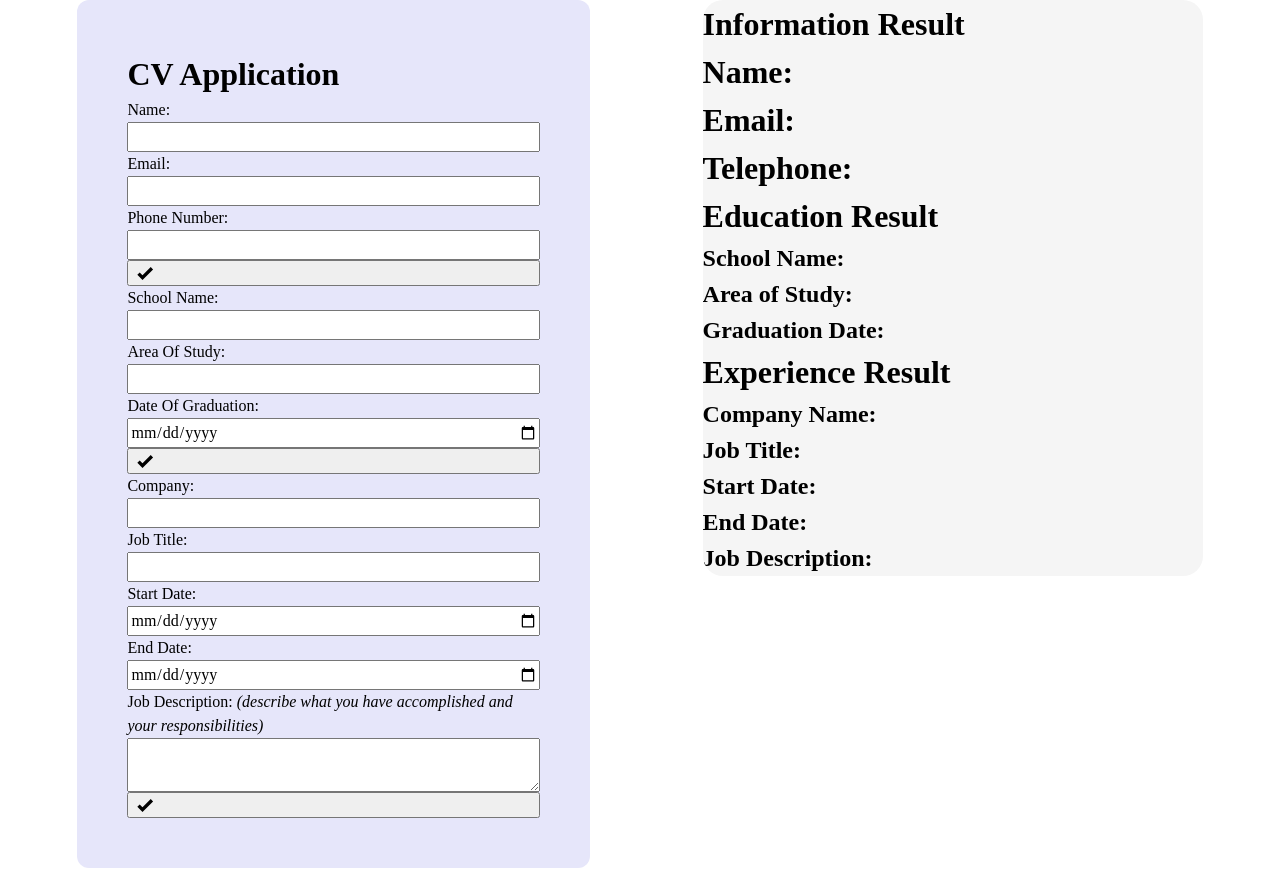
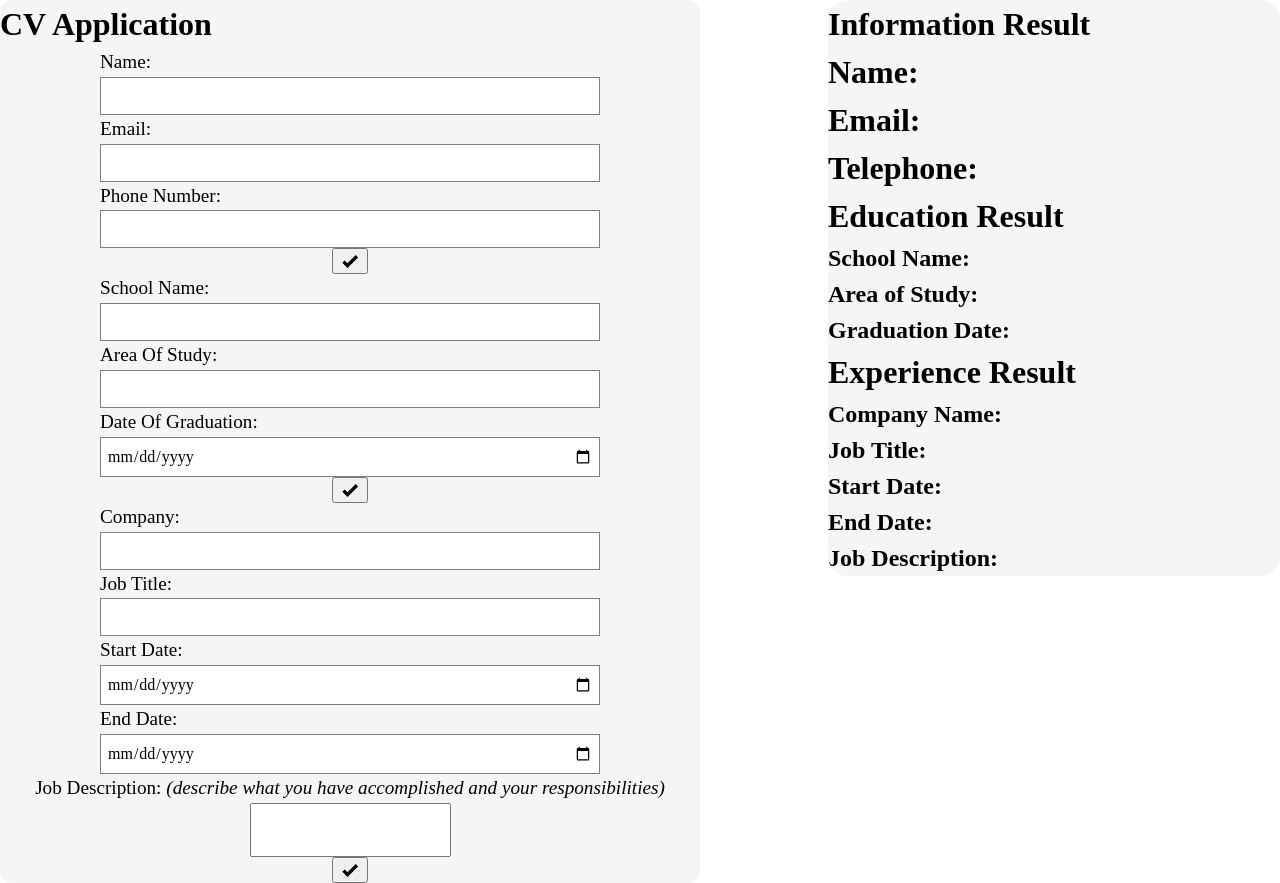
Before and after one commit to SeasonedSoup/CV-Application, a React (Vite) app: page / in a window 1280 px wide. Built offline with nearby package versions, Linux system fonts and the light colour scheme.

Commit message:
Impove style on form, label and inputs

```diff
--- a/src/components/EducationForm.jsx
+++ b/src/components/EducationForm.jsx
@@ -33,7 +33,7 @@ function EducationForm({data, setData, submitted, setSubmitted}) {
     if (submitted) {
         return (
             <>
-                <h1>Form Finished! Edit Here -&gt;</h1>
+                <h1>Form Submitted. Click Here to Edit!</h1>
                 <button type="button" onClick={() => setSubmitted(prev => ({...prev, education: false})) }>
                     <img src={editSvg} alt="EditButton" style={{width: '20px', height: '20px'}} />
                 </button>
@@ -42,14 +42,21 @@ function EducationForm({data, setData, submitted, setSubmitted}) {
     }
     return (
         <form onSubmit={handleSubmit}>
-            <label htmlFor="schoolName">School Name:</label>
-            <CustomInput type="text" id="schoolName" name="schoolName" value={formData.schoolName} updateData={(value) => handleChange("schoolName", value)}/>
-
-            <label htmlFor="areaOfStudy">Area Of Study:</label>
-            <CustomInput type="text" id="areaOfStudy" name="areaOfStudy" value={formData.areaOfStudy} updateData={(value) => handleChange("areaOfStudy", value)}/>
-
-            <label htmlFor="graduationDate">Date Of Graduation: </label>
-            <CustomInput type="date" id="graduationDate" name="graduationDate" value={formData.graduationDate} updateData={(value) => handleChange("graduationDate", value)}/>
+            <p className="input">
+                <label htmlFor="schoolName">School Name:</label>
+                <CustomInput type="text" id="schoolName" name="schoolName" value={formData.schoolName}
+                updateData={(value) => handleChange("schoolName", value)}/>
+            </p>
+            <p className="input">
+                <label htmlFor="areaOfStudy">Area Of Study:</label>
+                <CustomInput type="text" id="areaOfStudy" name="areaOfStudy" value={formData.areaOfStudy}
+                updateData={(value) => handleChange("areaOfStudy", value)}/>
+            </p>
+            <p className="input">
+                <label htmlFor="graduationDate">Date Of Graduation: </label>
+                <CustomInput type="date" id="graduationDate" name="graduationDate" value={formData.graduationDate}
+                updateData={(value) => handleChange("graduationDate", value)}/>
+            </p>
 
             <button type="submit">
                 <img src={submitSvg} alt="SubmitButton" style={{width: '20px', height: '20px'}}/>
--- a/src/components/ExperienceForm.jsx
+++ b/src/components/ExperienceForm.jsx
@@ -47,7 +47,7 @@ function ExperienceForm({data, setData, submitted, setSubmitted}) {
     if (submitted) {
         return (
             <>
-                <h1>Form is Finished Click Here To Edit!</h1>
+                <h1>Form Submitted. Click Here To Edit!</h1>
                 <button type="button" onClick={() => setSubmitted(prev => ({...prev, experience: false})) }>
                     <img src={editSvg} alt="EditButton" style={{width: '20px', height: '20px'}} />
                 </button>
@@ -57,20 +57,31 @@ function ExperienceForm({data, setData, submitted, setSubmitted}) {
 
     return (
         <form onSubmit={handleSubmit}>
-            <label htmlFor="company">Company: </label>
-            <CustomInput type="text" id="company" name="company" value={formData.company} updateData={(value) => handleChange("company", value)}/>
+            <p className="input">
+                <label htmlFor="company">Company: </label>
+                <CustomInput type="text" id="company" name="company" value={formData.company}
+                updateData={(value) => handleChange("company", value)}/>
+            </p>
+            <p className="input">
+                <label htmlFor="jobTitle">Job Title: </label>
+                <CustomInput type="text" id="jobTitle" name="jobTitle" value={formData.jobTitle}
+                updateData={(value) => handleChange("jobTitle", value)}/>
+            </p>
+            <p className="input">
+            <label htmlFor="startDate">Start Date: </label>
+            <CustomInput type="date" id="startDate" name="startDate" value={formData.startDate}
+            updateData={(value) => handleChange("startDate", value)}/>
+            </p>
 
-            <label htmlFor="jobTitle">Job Title: </label>
-            <CustomInput type="text" id="jobTitle" name="jobTitle" value={formData.jobTitle} updateData={(value) => handleChange("jobTitle", value)}/>
-
-            <label htmlFor="startDate">Start Date: </label>
-            <CustomInput type="date" id="startDate" name="startDate" value={formData.startDate} updateData={(value) => handleChange("startDate", value)}/>
-
+            <p className="input">
             <label htmlFor="endDate">End Date: </label>
-            <CustomInput type="date" id="endDate" name="endDate" value={formData.endDate} updateData={(value) => handleChange("endDate", value)}/>
+            <CustomInput type="date" id="endDate" name="endDate" value={formData.endDate}
+            updateData={(value) => handleChange("endDate", value)}/>
+            </p>
 
             <label htmlFor="jobDescription">Job Description: <i>(describe what you have accomplished and your responsibilities) </i> </label>
-            <CustomTextArea name="jobDescription" id="jobDescription" value={formData.jobDescription} updateData={(value) => handleChange("jobDescription", value)}></CustomTextArea>
+            <CustomTextArea name="jobDescription" id="jobDescription" value={formData.jobDescription}
+            updateData={(value) => handleChange("jobDescription", value)}></CustomTextArea>
 
             <button type="submit">
                 <img src={submitSvg} alt="SubmitButton" style={{width: '20px', height: '20px'}}/>
--- a/src/components/InformationForm.jsx
+++ b/src/components/InformationForm.jsx
@@ -45,7 +45,7 @@ function InformationForm({data, setData, submitted, setSubmitted}) {
     if (submitted) {
         return (
             <>
-                <h1>Form submitted! Click Here to Edit</h1>
+                <h1>Form submitted. Click Here to Edit!</h1>
                 <button type="button" onClick={() => setSubmitted(prev => ({...prev, info:false}))}>
                     <img src={editSvg} alt="EditButton" style={{width: '20px', height: '20px'}} />
                 </button>
@@ -55,14 +55,21 @@ function InformationForm({data, setData, submitted, setSubmitted}) {
 
     return (
         <form onSubmit={handleSubmit}>
-            <label htmlFor="name">Name: </label>
-            <CustomInput type="text" id="name" name="name" value={formData.name} updateData={(value) => handleChange("name", value) }/>
-
-            <label htmlFor="email">Email: </label>
-            <CustomInput type="email" id="email" name="email" value={formData.email} updateData={(value) => handleChange("email", value) }/>
-
-            <label htmlFor="telephone">Phone Number: </label>
-            <CustomInput type="tel" id="telephone" name="telephone" value={formData.telephone} updateData={(value) => handleChange("telephone", value)}/>
+            <p className="input">
+                <label htmlFor="name">Name: </label>
+                <CustomInput type="text" id="name" name="name" value={formData.name}
+                updateData={(value) => handleChange("name", value) }/>
+            </p>
+            <p className="input">
+                <label htmlFor="email">Email: </label>
+                <CustomInput type="email" id="email" name="email" value={formData.email}
+                updateData={(value) => handleChange("email", value) }/>
+            </p>
+            <p className="input">
+                <label htmlFor="telephone">Phone Number: </label>
+                <CustomInput type="tel" id="telephone" name="telephone" value={formData.telephone}
+                updateData={(value) => handleChange("telephone", value)}/>
+            </p>
 
             <button type="submit">
                 <img src={submitSvg} alt="SubmitButton" style={{width: '20px', height: '20px'}}/>
--- a/src/index.css
+++ b/src/index.css
@@ -1,15 +1,3 @@
-
-/* Main  */
-body {
-    display: flex;
-    flex-direction: row;
-    justify-content: center;
-}
-
-.root {
-    flex-grow: 2;
-}
-
 /* Reset.css from josh comeau */
 
 /* 1. Use a more-intuitive box-sizing model */
--- a/src/styles/form.css
+++ b/src/styles/form.css
@@ -1,29 +1,51 @@
+.app {
+    display: flex;
+    gap: 10%;
+}
+
+.submitForm {
+    background-color: whitesmoke;
+    border-radius: 12px;
+    flex-basis: 700px;
+
+    display: flex;
+    flex-direction: column;
+}
+
 form {
     display: flex;
     flex-direction: column;
-    gap: 10%;
+    align-items: center;
 }
 
-.app {
-    display: flex;
+label {
+    font-size: 1.2rem;
 }
 
-.submitForm {
-    background-color: lavender;
-    border-radius: 12px;
-    padding: 50px;
+p.input {
+    display: flex;
+    flex-direction: column;
 }
 
+input {
+    width: 500px;
+    border: 1px solid gray;
+    padding: 6px;
+}
+
+textarea {
+    resize: none;
+    height: auto;
+}
+
+/* Result */
 .resume {
-    /* flex-grow: 2; */
-    margin-left: 10%;
+    flex-grow: 2;
 }
 .cv {
     display: flex;
     flex-direction: column;
     border-radius: 20px;
     background-color: whitesmoke;
-    min-width: 500px;
-    max-width: 500px;
     overflow: auto;
 }
```
